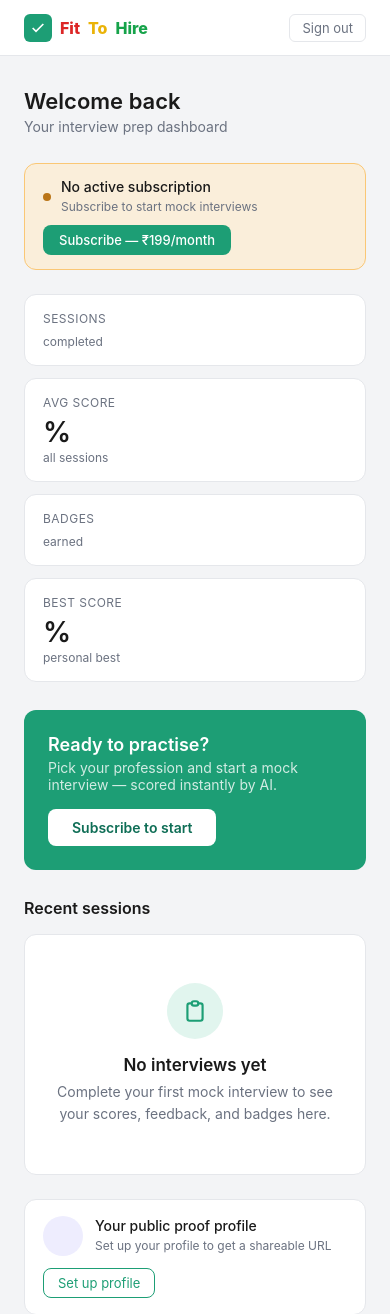
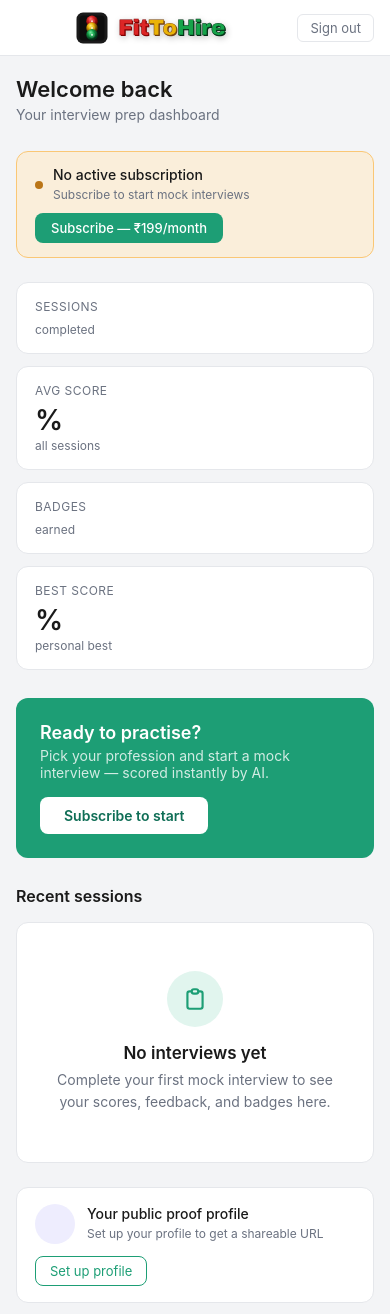
Before and after one commit to AuditDesk/fittohire, a FastAPI app: template app/templates/dashboard/jobseeker.html in a window 390 px wide. Shown: the top 1314 px of the page. Run offline with FastAPI, Linux system fonts and the light colour scheme; the template is opened without the code that fills it, so the values that code supplies are empty.

Commit message:
Update jobseeker.html

```diff
--- a/app/templates/dashboard/jobseeker.html
+++ b/app/templates/dashboard/jobseeker.html
@@ -5,8 +5,7 @@
   <meta name="viewport" content="width=device-width, initial-scale=1.0">
   <title>Dashboard — FitToHire</title>
   <style>
-  @import url('https://fonts.googleapis.com/css2?family=Poppins:wght@900&display=swap');
-  .fth-logo { display:inline-flex; align-items:center; gap:10px; text-decoration:none; }
+.fth-logo { display:inline-flex; align-items:center; gap:10px; text-decoration:none; }
   .fth-logo-text { font-family:'Poppins','Arial Black',sans-serif; font-weight:900; font-size:22px; letter-spacing:-0.5px; line-height:1; filter:drop-shadow(1px 2px 3px rgba(0,0,0,0.22)); display:inline-flex; }
   .fth-logo-text .f { color:#DC2626; -webkit-text-stroke:0.5px #7f0000; text-shadow:1px 1px 0 #7f0000; }
   .fth-logo-text .t { color:#EAB308; -webkit-text-stroke:0.5px #713f12; text-shadow:1px 1px 0 #713f12; }
@@ -23,8 +22,6 @@
     body{font-family:-apple-system,BlinkMacSystemFont,'Segoe UI',sans-serif;background:var(--bg);color:var(--text);min-height:100vh}
     nav{background:var(--white);border-bottom:1px solid var(--border);padding:0 1.5rem;height:56px;display:flex;align-items:center;justify-content:space-between;position:sticky;top:0;z-index:100}
     .logo{display:flex;align-items:center;gap:8px;font-size:16px;font-weight:600;color:var(--text);text-decoration:none}
-    .logo-mark{width:28px;height:28px;background:var(--green);border-radius:6px;display:flex;align-items:center;justify-content:center}
-    .logo-mark svg{width:16px;height:16px;fill:none;stroke:white;stroke-width:2.5}
     .logo span{color:var(--green)}
     .nav-r{display:flex;align-items:center;gap:12px}
     .nav-email{font-size:13px;color:var(--muted)}
@@ -91,13 +88,37 @@
     .brand-fit  { color: #DC2626 !important; font-weight: 800; }
     .brand-to   { color: #EAB308 !important; font-weight: 800; }
     .brand-hire { color: #16A34A !important; font-weight: 800; }
-  </style>
+
+@media (max-width: 700px) {
+  .page { padding: 1.25rem 1rem 3rem; }
+  .stats-grid { grid-template-columns: 1fr 1fr; gap: 10px; }
+  .stat-card { padding: 16px; }
+  .stat-val { font-size: 28px; }
+  .session-card { padding: 14px; }
+  .session-meta { flex-wrap: wrap; gap: 6px; }
+  .sub-banner { flex-direction: column; gap: 12px; align-items: flex-start; }
+  .sub-banner .btn-subscribe { width: 100%; text-align: center; }
+  nav { padding: 0 1rem; }
+  .nav-user { font-size: 12px; max-width: 120px; overflow: hidden; text-overflow: ellipsis; white-space: nowrap; }
+}
+
+</style>
 </head>
 <body>
 <nav>
   <a href="/" class="logo">
-    <div class="logo-mark"><svg viewBox="0 0 24 24"><polyline points="20 6 9 17 4 12"/></svg></div>
-    <span class="brand-fit">Fit</span><span class="brand-to">To</span><span class="brand-hire">Hire</span>
+    <a href="/" class="fth-logo"><svg width="32" height="32" viewBox="0 0 256 256" xmlns="http://www.w3.org/2000/svg" style="flex-shrink:0;display:block;">
+  <defs>
+    <radialGradient id="rS" cx="38%" cy="30%" r="62%"><stop offset="0%" stop-color="#ff8080"/><stop offset="38%" stop-color="#DC2626"/><stop offset="100%" stop-color="#6b0000"/></radialGradient>
+    <radialGradient id="aS" cx="38%" cy="30%" r="62%"><stop offset="0%" stop-color="#fef08a"/><stop offset="38%" stop-color="#EAB308"/><stop offset="100%" stop-color="#4a2800"/></radialGradient>
+    <radialGradient id="gS" cx="38%" cy="30%" r="62%"><stop offset="0%" stop-color="#86efac"/><stop offset="38%" stop-color="#16A34A"/><stop offset="100%" stop-color="#022c16"/></radialGradient>
+  </defs>
+  <rect x="4" y="4" width="248" height="248" rx="52" fill="#1a1a1a"/>
+  <rect x="28" y="28" width="200" height="200" rx="28" fill="#0d0d0d"/>
+  <circle cx="128" cy="74" r="46" fill="url(#rS)"/><circle cx="128" cy="74" r="23" fill="#ff6060" opacity="0.35"/><circle cx="128" cy="74" r="9" fill="white" opacity="0.72"/>
+  <circle cx="128" cy="128" r="46" fill="url(#aS)"/><circle cx="128" cy="128" r="23" fill="#fde047" opacity="0.35"/><circle cx="128" cy="128" r="9" fill="white" opacity="0.72"/>
+  <circle cx="128" cy="182" r="46" fill="url(#gS)"/><circle cx="128" cy="182" r="23" fill="#4ade80" opacity="0.35"/><circle cx="128" cy="182" r="9" fill="white" opacity="0.72"/>
+</svg><span class="fth-logo-text"><span class="f">Fit</span><span class="t">To</span><span class="h">Hire</span></span></a>
   </a>
   <div class="nav-r">
     <span class="nav-email">{{ user.email }}</span>
```
